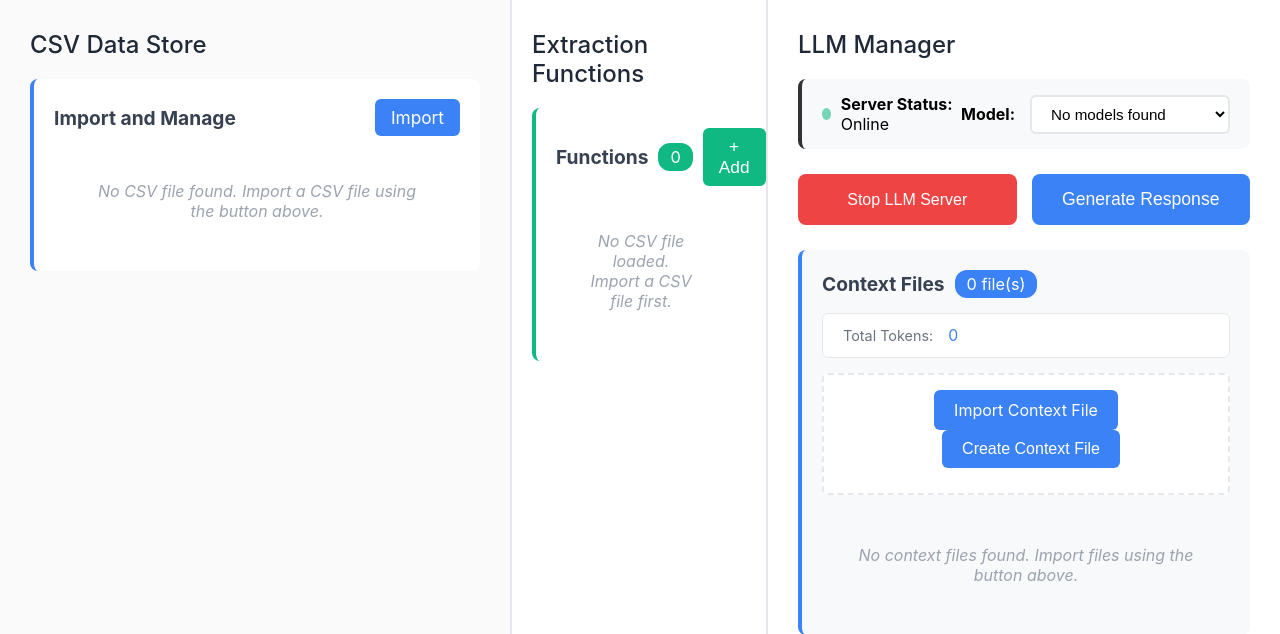
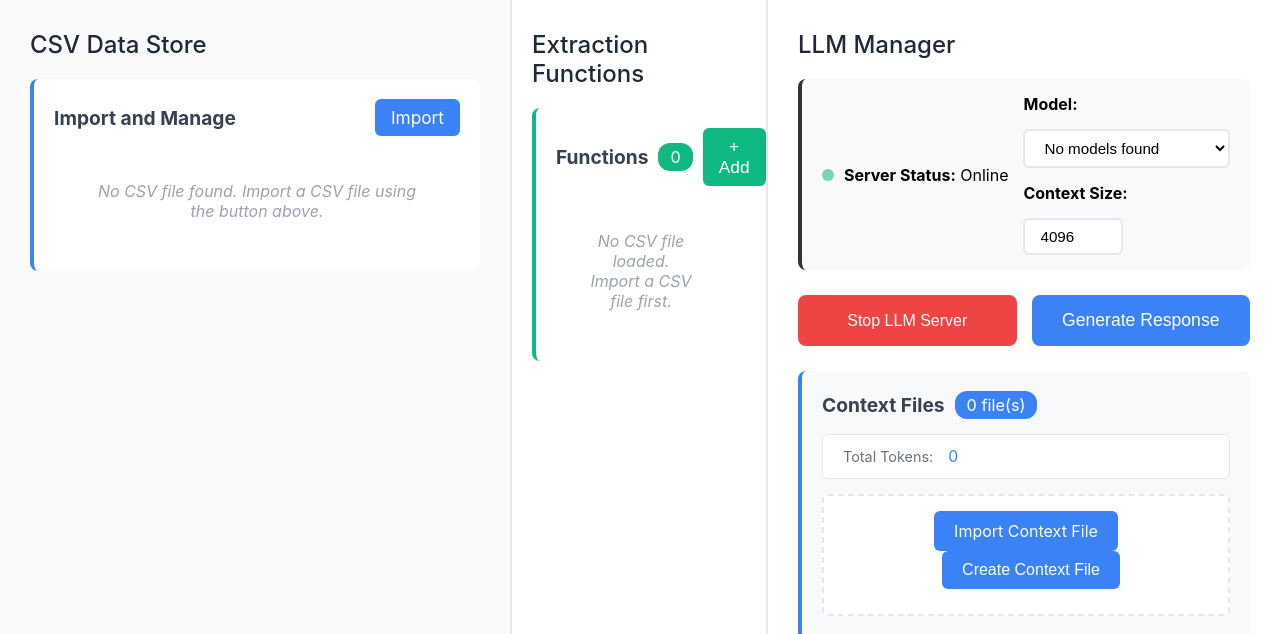
Before and after one commit to ehtbanton/RadCount, a Django app: page /llm/ in a window 1280 px wide. Shown: the top 634 px of the page. Run offline with Django 5.2, Linux system fonts and the light colour scheme; data that the repository does not hold is empty.

Commit message:
llm context selector

```diff
--- a/extraction_functions.json
+++ b/extraction_functions.json
@@ -2,6 +2,6 @@
   "1": {
     "name": "Example filter for the first entry",
     "description": "Extracts all entries containing a given string",
-    "code": "string_to_find = '0001830E92997C3D58F686DEC0375CFA'\nresult = []\nfor entry in all_entries:\n    entry_str = json.dumps(entry).lower()\n    if string_to_find in entry_str:\n        result.append(entry)"
+    "code": "string_to_find = 'stool'.lower()\nresult = []\nfor entry in all_entries:\n    entry_str = json.dumps(entry).lower()\n    if string_to_find in entry_str:\n        result.append(entry)"
   }
 }
--- a/llm_interface/templates/llm_interface/home.html
+++ b/llm_interface/templates/llm_interface/home.html
@@ -72,12 +72,15 @@
             border-radius: 8px;
             margin-bottom: 25px;
             border-left: 4px solid #333333;
+            flex-wrap: wrap;
+            gap: 15px;
         }
 
         .status-indicator {
             display: flex;
             align-items: center;
             gap: 10px;
+            flex-shrink: 0;
         }
 
         .status-dot {
@@ -105,6 +108,9 @@
             display: flex;
             align-items: center;
             gap: 15px;
+            flex-wrap: wrap;
+            flex: 1;
+            min-width: 0;
         }
 
         .model-dropdown {
@@ -114,7 +120,25 @@
             font-size: 0.95em;
             background: white;
             cursor: pointer;
-            min-width: 200px;
+            min-width: 150px;
+            max-width: 250px;
+            flex: 1;
+        }
+
+        .context-size-input {
+            padding: 8px 15px;
+            border: 2px solid #e5e7eb;
+            border-radius: 6px;
+            font-size: 0.95em;
+            background: white;
+            width: 100px;
+            min-width: 80px;
+            flex-shrink: 0;
+        }
+
+        .model-info label {
+            white-space: nowrap;
+            flex-shrink: 0;
         }
 
         .control-panel {
@@ -780,6 +804,8 @@
                             <option value="">No models found</option>
                         {% endif %}
                     </select>
+                    <label for="context-size"><strong>Context Size:</strong></label>
+                    <input type="number" id="context-size" class="context-size-input" value="{% if current_context_size %}{{ current_context_size }}{% else %}4096{% endif %}" min="512" max="32768" step="512">
                 </div>
             </div>
 
@@ -932,6 +958,7 @@
         const serverToggleBtn = document.getElementById('server-toggle-btn');
         const generateBtn = document.getElementById('generate-btn');
         const modelSelect = document.getElementById('model-select');
+        const contextSizeInput = document.getElementById('context-size');
         const responseBox = document.getElementById('response-box');
         const statusDot = document.getElementById('status-dot');
         const statusText = document.getElementById('status-text');
@@ -996,7 +1023,7 @@
             }
         }
 
-        function updateServerStatus(isRunning, currentModel = null) {
+        function updateServerStatus(isRunning, currentModel = null, currentContextSize = null) {
             currentServerState = isRunning;
 
             if (isRunning) {
@@ -1010,6 +1037,11 @@
                 // Update dropdown if we have current model info
                 if (currentModel) {
                     modelSelect.value = currentModel;
+                }
+
+                // Update context size if we have current context size info
+                if (currentContextSize) {
+                    contextSizeInput.value = currentContextSize;
                 }
 
                 // Start token count updates when server is online
@@ -1053,7 +1085,7 @@
                     method: 'GET',
                 });
                 const data = await response.json();
-                updateServerStatus(data.server_running, data.current_model);
+                updateServerStatus(data.server_running, data.current_model, data.current_context_size);
             } catch (error) {
                 // If fetch fails, assume server is offline
                 updateServerStatus(false);
@@ -1114,7 +1146,8 @@
                             'Content-Type': 'application/json',
                         },
                         body: JSON.stringify({
-                            model: selectedModel
+                            model: selectedModel,
+                            context_size: parseInt(contextSizeInput.value) || 4096
                         })
                     });
 
@@ -1132,7 +1165,7 @@
                                 if (statusData.server_running) {
                                     clearInterval(checkReady);
                                     isLoading = false;
-                                    updateServerStatus(true, statusData.current_model);
+                                    updateServerStatus(true, statusData.current_model, statusData.current_context_size);
                                 }
                             } catch (e) {
                                 // Ignore errors during startup
@@ -1676,7 +1709,8 @@
                         'Content-Type': 'application/json',
                     },
                     body: JSON.stringify({
-                        model: selectedModel
+                        model: selectedModel,
+                        context_size: parseInt(contextSizeInput.value) || 4096
                     })
                 });
 
@@ -1694,7 +1728,7 @@
                             if (statusData.server_running) {
                                 clearInterval(checkReady);
                                 isLoading = false;
-                                updateServerStatus(true, statusData.current_model);
+                                updateServerStatus(true, statusData.current_model, statusData.current_context_size);
                             }
                         } catch (e) {
                             // Ignore errors during startup
--- a/llm_interface/views.py
+++ b/llm_interface/views.py
@@ -93,6 +93,32 @@ def clear_current_model():
         model_file.unlink()
 
 
+def get_current_context_size():
+    """Get the currently configured context size."""
+    context_size_file = PROJECT_ROOT / "llama_server.context_size"
+    if context_size_file.exists():
+        try:
+            with open(context_size_file, 'r') as f:
+                return int(f.read().strip())
+        except:
+            pass
+    return 4096  # Default context size
+
+
+def set_current_context_size(context_size):
+    """Store the currently configured context size."""
+    context_size_file = PROJECT_ROOT / "llama_server.context_size"
+    with open(context_size_file, 'w') as f:
+        f.write(str(context_size))
+
+
+def clear_current_context_size():
+    """Clear the currently configured context size."""
+    context_size_file = PROJECT_ROOT / "llama_server.context_size"
+    if context_size_file.exists():
+        context_size_file.unlink()
+
+
 def get_large_files():
     """Get list of large data files from large_data directory."""
     large_files = []
@@ -179,6 +205,7 @@ def home(request):
         'model_info': llm_service.get_model_info(),
         'available_models': get_available_models(),
         'current_model': get_current_model(),
+        'current_context_size': get_current_context_size(),
         'context_files': context_files,
         'total_context_files': total_files,
         'large_files': large_files,
@@ -244,6 +271,7 @@ def status(request):
         'model_info': llm_service.get_model_info(),
         'available_models': get_available_models(),
         'current_model': get_current_model(),
+        'current_context_size': get_current_context_size(),
     })
 
 
@@ -278,6 +306,7 @@ def start_server(request):
     try:
         data = json.loads(request.body) if request.body else {}
         model_filename = data.get('model')
+        context_size = data.get('context_size', 4096)
 
         if not model_filename:
             return JsonResponse({
@@ -344,7 +373,7 @@ def start_server(request):
             "-m", str(model_path),
             "--host", "127.0.0.1",
             "--port", "8080",
-            "-c", "4096",
+            "-c", str(context_size),
             "--n-gpu-layers", gpu_layers,
         ]
 
@@ -366,8 +395,9 @@ def start_server(request):
         with open(pid_file, 'w') as f:
             f.write(str(process.pid))
 
-        # Store the current model
+        # Store the current model and context size
         set_current_model(model_filename)
+        set_current_context_size(context_size)
 
         return JsonResponse({
             'success': True,
```
Also changed, not shown: README.md.
